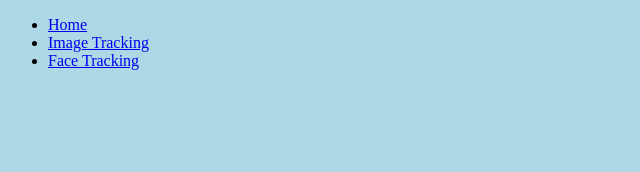
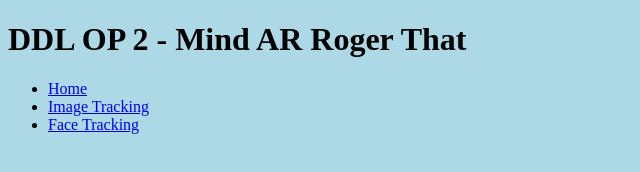
Before and after one commit to gdmgent-digitalexperience/ddl-op2-mind-ar-rogerthat-be, a plain HTML site: page index.html in a window 1280 px wide. Shown: the whole page, without its empty margins (0-640 px from the left). Drawn offline with Linux system fonts and the light colour scheme.

Commit message:
Titel toegevoegd

```diff
--- a/index.html
+++ b/index.html
@@ -8,6 +8,8 @@
     <!-- comment -->
 </head>
 <body>
+
+    <h1>DDL OP 2 - Mind AR Roger That</h1>
 
     <nav>
         <ul>
```
